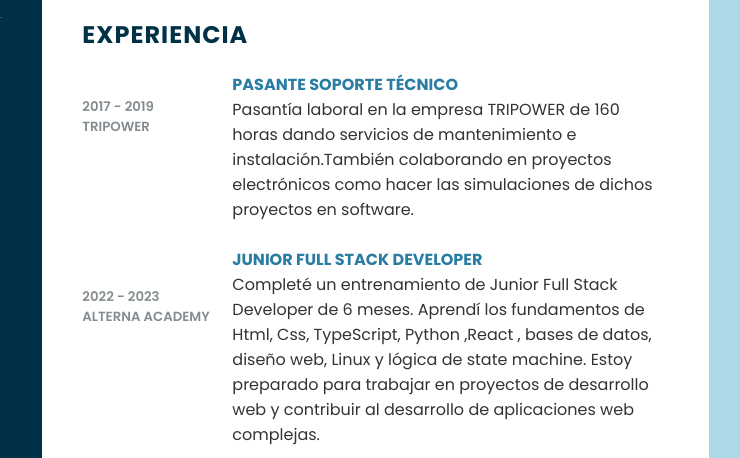
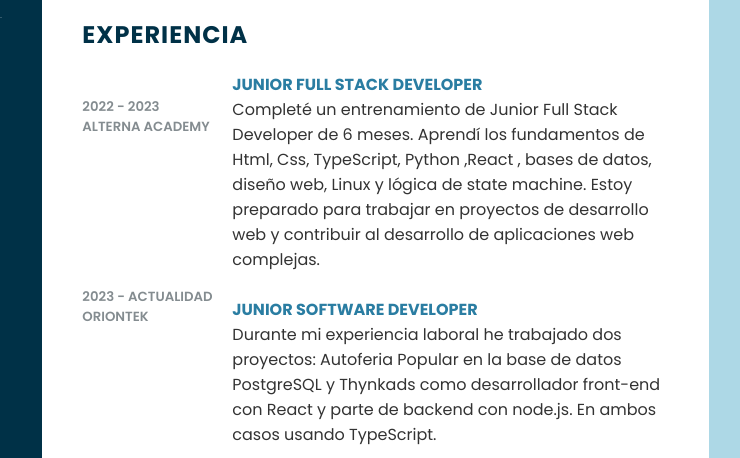
Before and after one commit to DavidSuriel/CV-JDSS, a plain HTML site: page index.html in a window 1280 px wide. Shown: the part 318-776 px from the top of the page, 431-1171 px from the left. Drawn offline with Linux system fonts and the light colour scheme.

Commit message:
Cuarta version

```diff
--- a/index.html
+++ b/index.html
@@ -115,8 +115,8 @@
             <div class="box">
                 <div class="year_company">
                     <br>
-                    <h5>2017 - 2019</h5>
-                    <h5>TRIPOWER </h5>
+                    <h5>2022 - 2023</h5>
+                    <h5>ALTERNA ACADEMY </h5>
 
                     <br>
                     <br>
@@ -124,16 +124,17 @@
                     <br>
                     <br>
                     <br>
-                    <h5>2022 - 2023</h5>
-                    <h5>ALTERNA ACADEMY </h5>
+                    <h5>2023 - Actualidad</h5>
+                    <h5>Oriontek </h5>
                 </div>
                 <div class="text">
-                    <h4>Pasante Soporte Técnico</h4>
-                    <p>Pasantía laboral en la empresa TRIPOWER de 160 horas dando servicios de mantenimiento e instalación.También colaborando en proyectos electrónicos como hacer las simulaciones  de dichos proyectos en  software.</p>
+                    <h4>Junior Full Stack Developer</h4>
+                    <p>Completé un entrenamiento de Junior Full Stack Developer de 6 meses. Aprendí los fundamentos de Html, Css, TypeScript, Python ,React , bases de datos, diseño web, Linux y lógica de state machine. Estoy preparado para trabajar en proyectos de desarrollo web y contribuir al desarrollo de aplicaciones web complejas.</p>
 
                     <br>
-                    <h4>Junior Full Stack Developer</h4>
-                    <p>Completé un entrenamiento de Junior Full Stack Developer de 6 meses. Aprendí los fundamentos de Html, Css, TypeScript, Python ,React , bases de datos, diseño web, Linux y lógica de state machine. Estoy preparado para trabajar en proyectos de desarrollo web y contribuir al desarrollo de aplicaciones web complejas.</p>
+                    <h4>Junior Software Developer</h4>
+                    <p>Durante mi experiencia laboral he trabajado dos proyectos: Autoferia Popular en la base de datos PostgreSQL y Thynkads como desarrollador front-end con React y parte de backend con node.js. En ambos casos usando TypeScript.
+                    </p>
                 </div>
             </div>
         </div>
```
